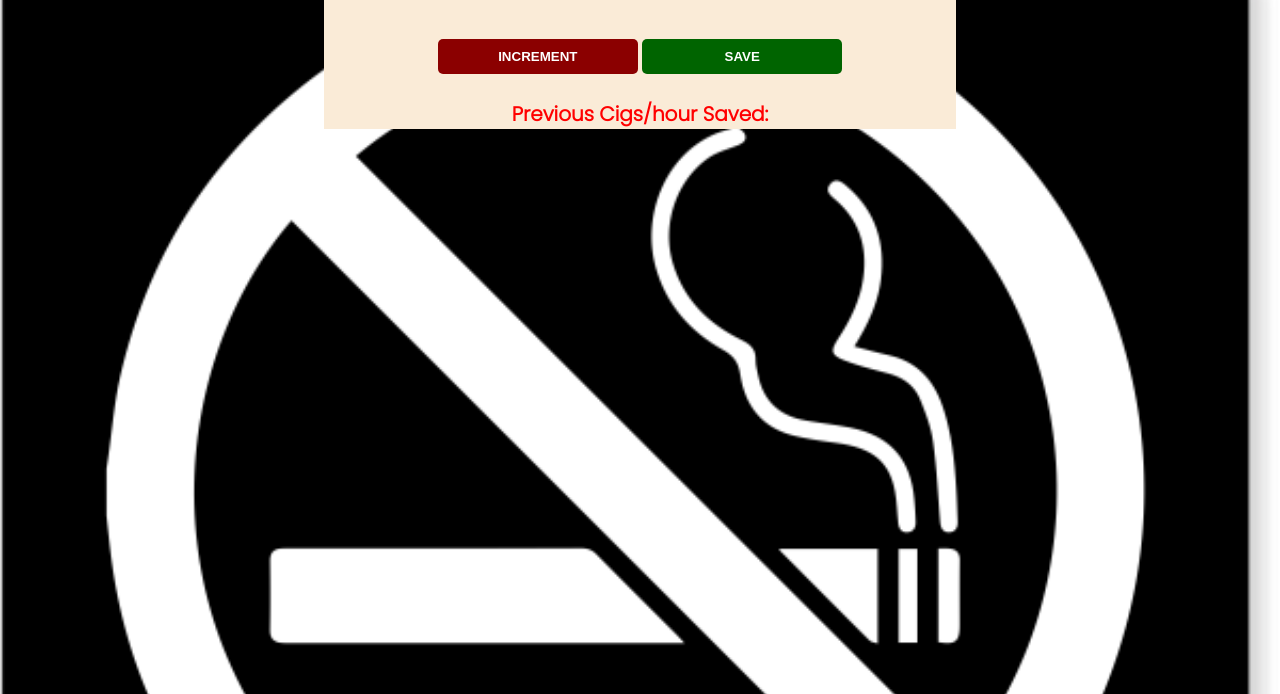
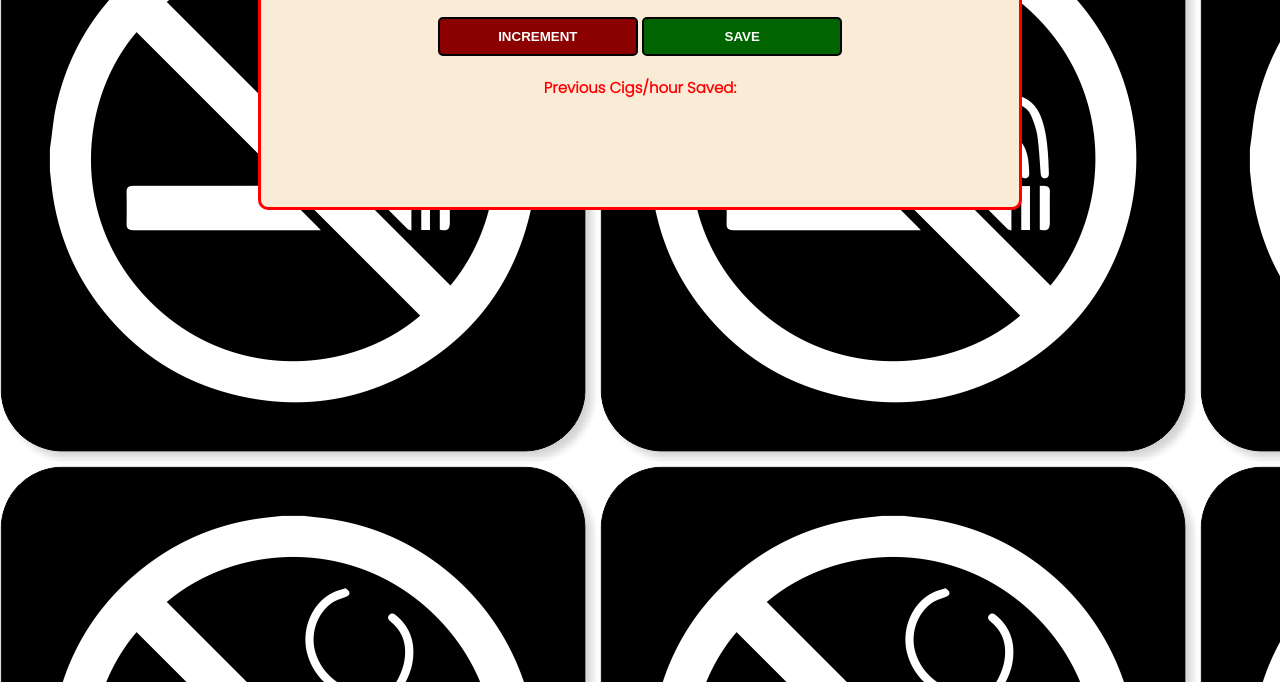
Before and after one commit to greenteaisgreat/stop-smoking-tracker, a plain HTML site: page index.html in a window 1280 px wide. Shown: the part 134-828 px from the top of the page. Drawn offline with Linux system fonts and the light colour scheme.

Commit message:
Add border around buttons and fix width of .container

```diff
--- a/style.css
+++ b/style.css
@@ -1,5 +1,6 @@
 body {
     background-image: url("./img/no-smoking.png");
+    background-ima
     background-size: cover;
     font-family: "Poppins", "Noto Sans", "Oswald", sans-serif;
     font-weight: bold;
@@ -9,13 +10,19 @@ body {
 
 .container {
     background-color: antiquewhite;
-    max-width: 50%;
-    max-height: 50%;
+    border: 3px solid red;
+    border-radius: 10px;
+    max-width: 60%;
+    max-height: 60%;
+    min-width: 330px;
+    min-height: 330px;
     margin: auto;
+    text-align: center;
 }
 
 
 h1 {
+    font-size: 30px;
     margin-top: 20px;
     margin-bottom: 10px;
     margin-left: 20px;
@@ -27,11 +34,11 @@ h1 {
 p {
     color: red;
     font-weight: 800;
-    font-size: 20px;
+    font-size: 15px;
 }
 
 h2 {
-    font-size: 50px;
+    font-size: 30px;
     margin-top: 0;
     margin-bottom: 20px;
     text-align: center;
@@ -39,7 +46,7 @@ h2 {
 }
 
 button {
-    border: none;
+    border: 2px solid black;
     padding-top: 10px;
     padding-bottom: 10px;
     color: white;
```
